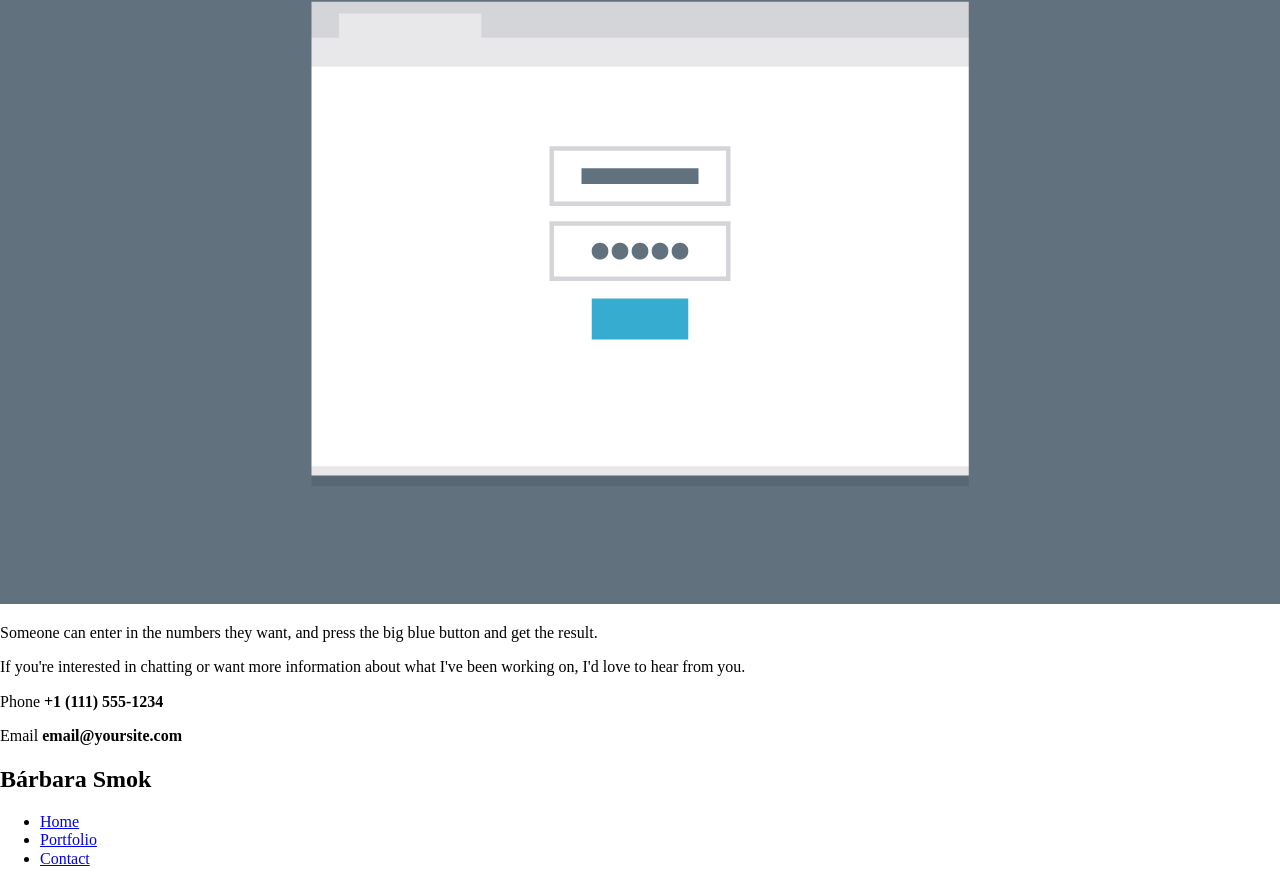
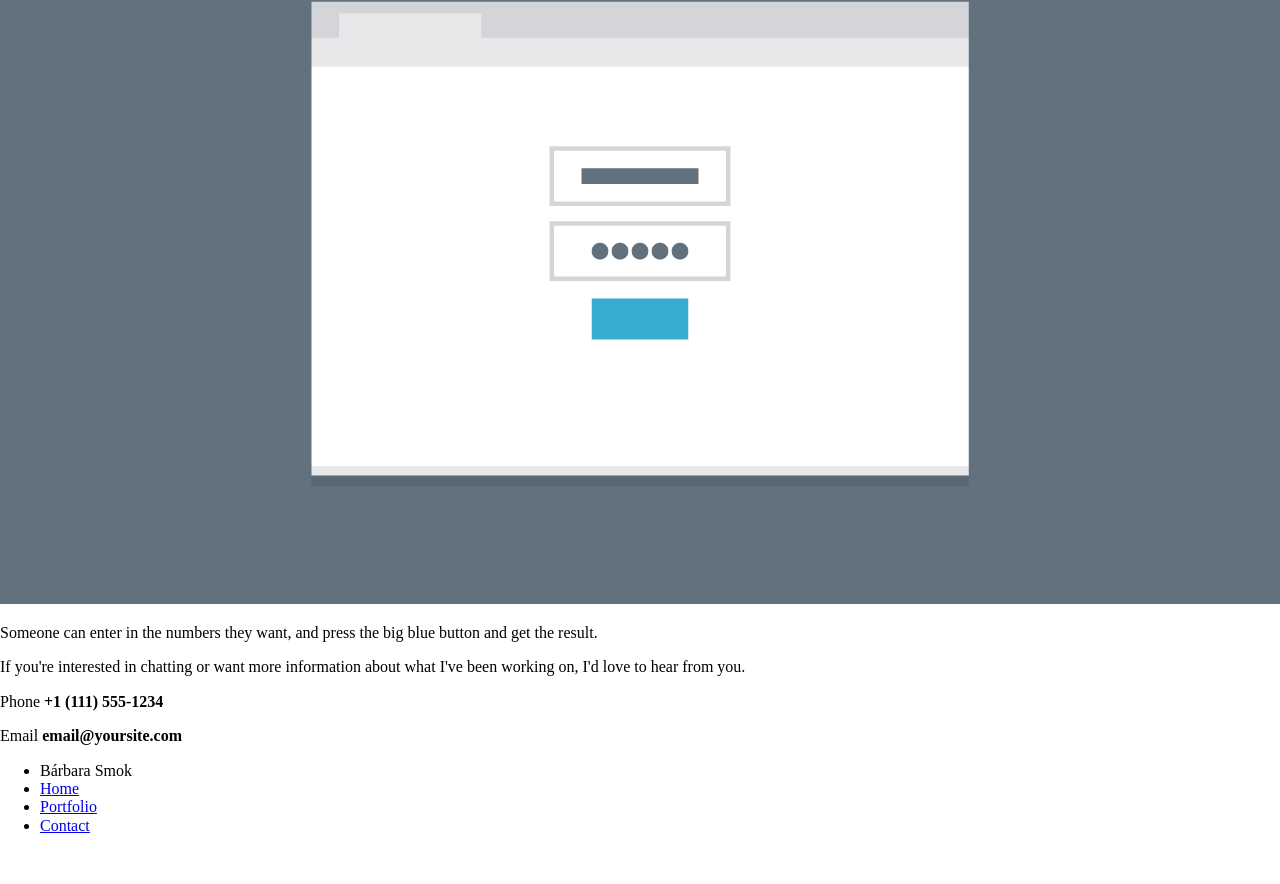
Before and after one commit to barbarasmok/Techdegree-Project-2, a plain HTML site: page index.html in a window 1280 px wide. Shown: the part 4684-5568 px from the top of the page. After the commit the page ends 5535 px from the top, so only its background shows below. Drawn offline with Linux system fonts and the light colour scheme.

Commit message:
Added a li class
Added a li class for the main footer

```diff
--- a/index.html
+++ b/index.html
@@ -79,8 +79,8 @@
 
 
         <footer class="main-footer">
-                <h2 class="name">Bárbara Smok</h2>
                 <ul class="main-nav">
+                        <li class="name-footer">Bárbara Smok</li>
                         <li><a href="#">Home</a></li>
                         <li><a href="#">Portfolio</a></li>
                         <li><a href="#">Contact</a></li>
```
